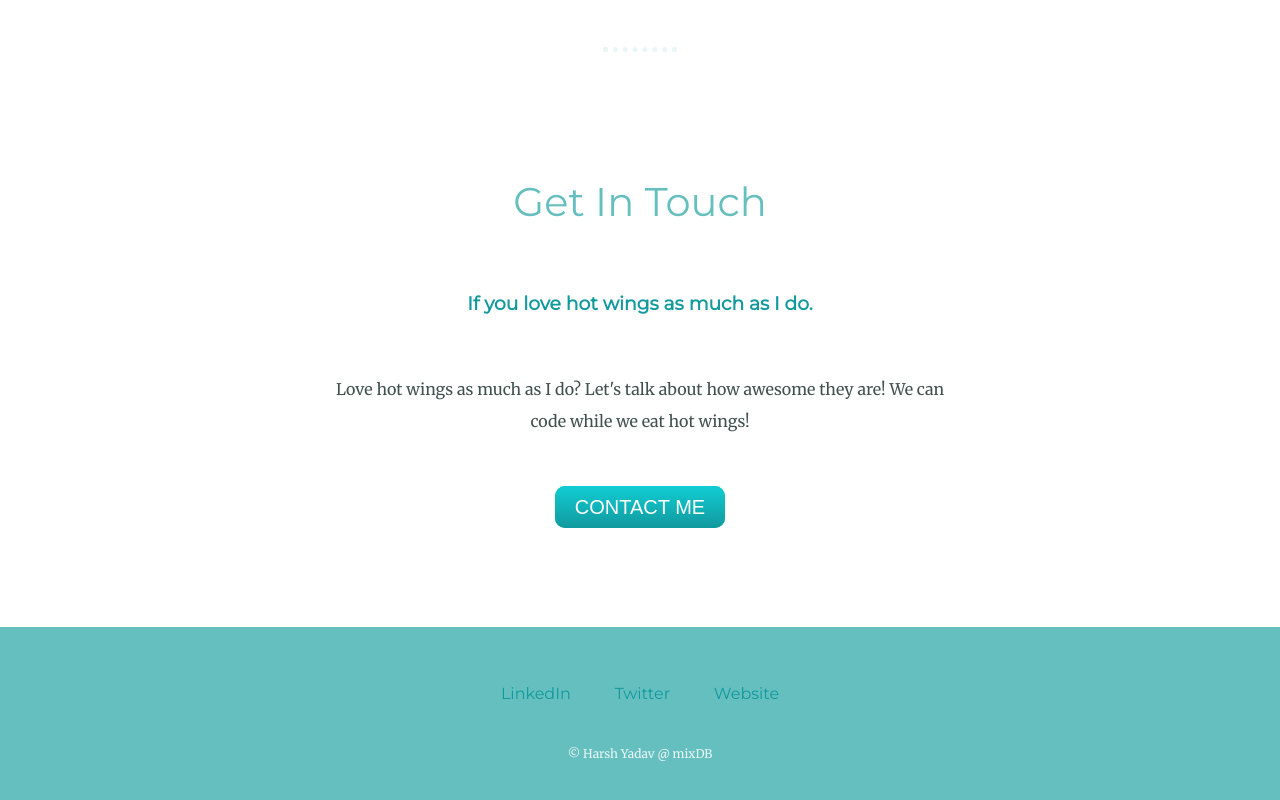
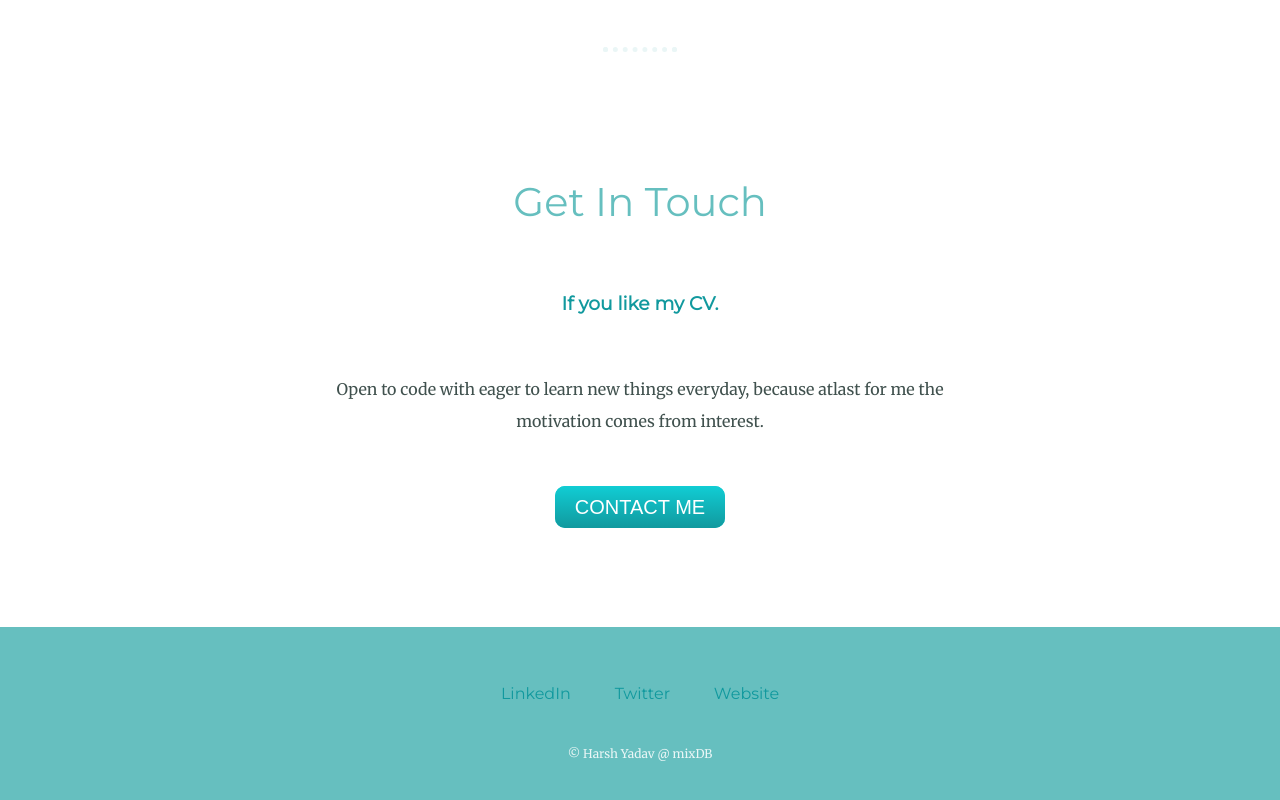
Before and after one commit to iHarshMix/cssCV, a plain HTML site: page index.html in a window 1280 px wide. Shown: the part 2602-3402 px from the top of the page. Drawn offline with Linux system fonts and the light colour scheme.

Commit message:
Update index.html

```diff
--- a/index.html
+++ b/index.html
@@ -67,9 +67,9 @@
 
         <div class="contact-me">
             <h2>Get In Touch</h2>
-            <h3>If you love hot wings as much as I do.</h3>
+            <h3>If you like my CV.</h3>
             <p class="chillies-contact-description">
-                Love hot wings as much as I do? Let's talk about how awesome they are! We can code while we eat hot wings!
+                Open to code with eager to learn new things everyday, because atlast for me the motivation comes from interest.
             </p>
             <a class="btn" href="mailto:iharsh.mix@gmail.com">CONTACT ME</a>
         </div>
```
